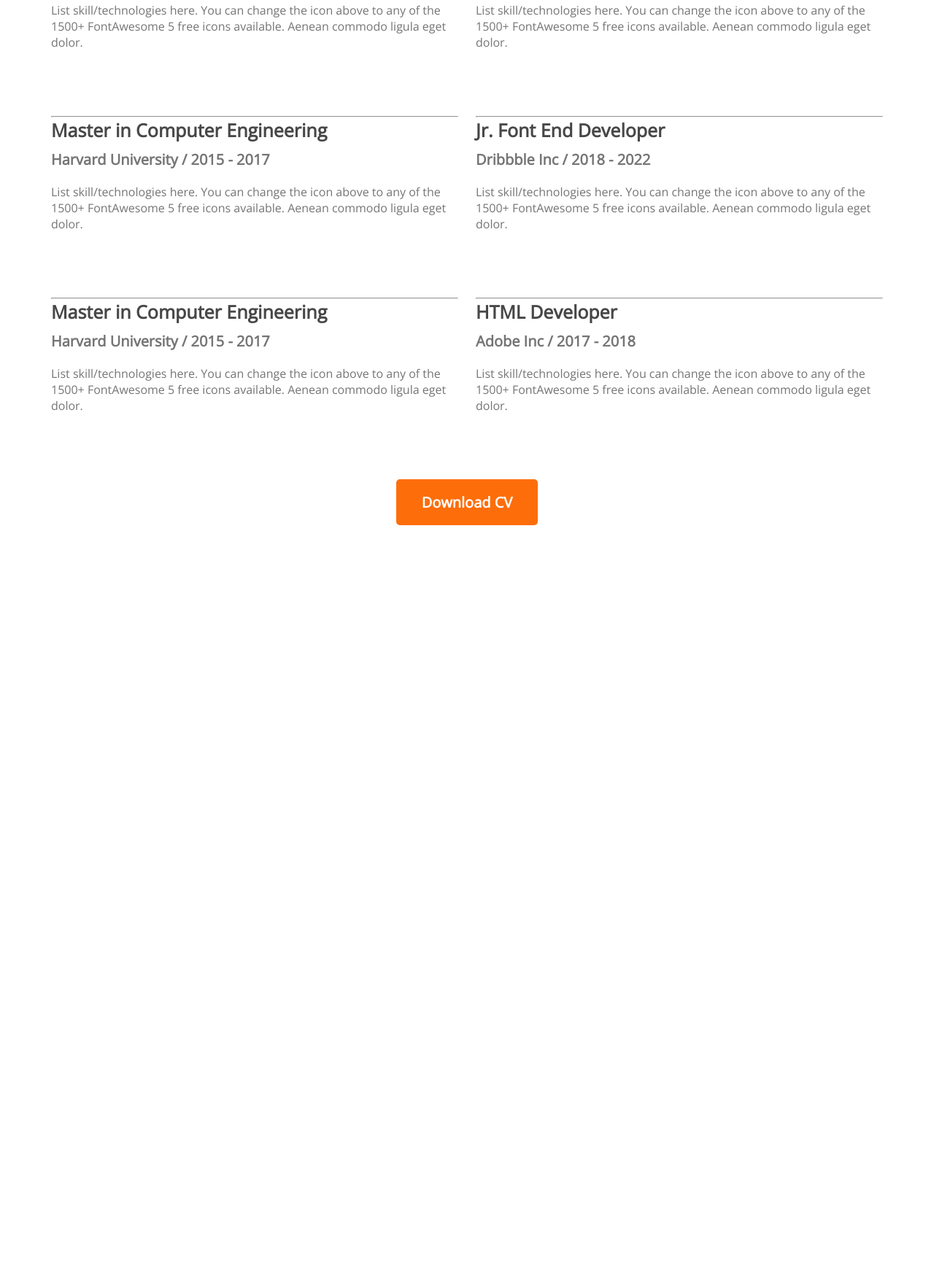
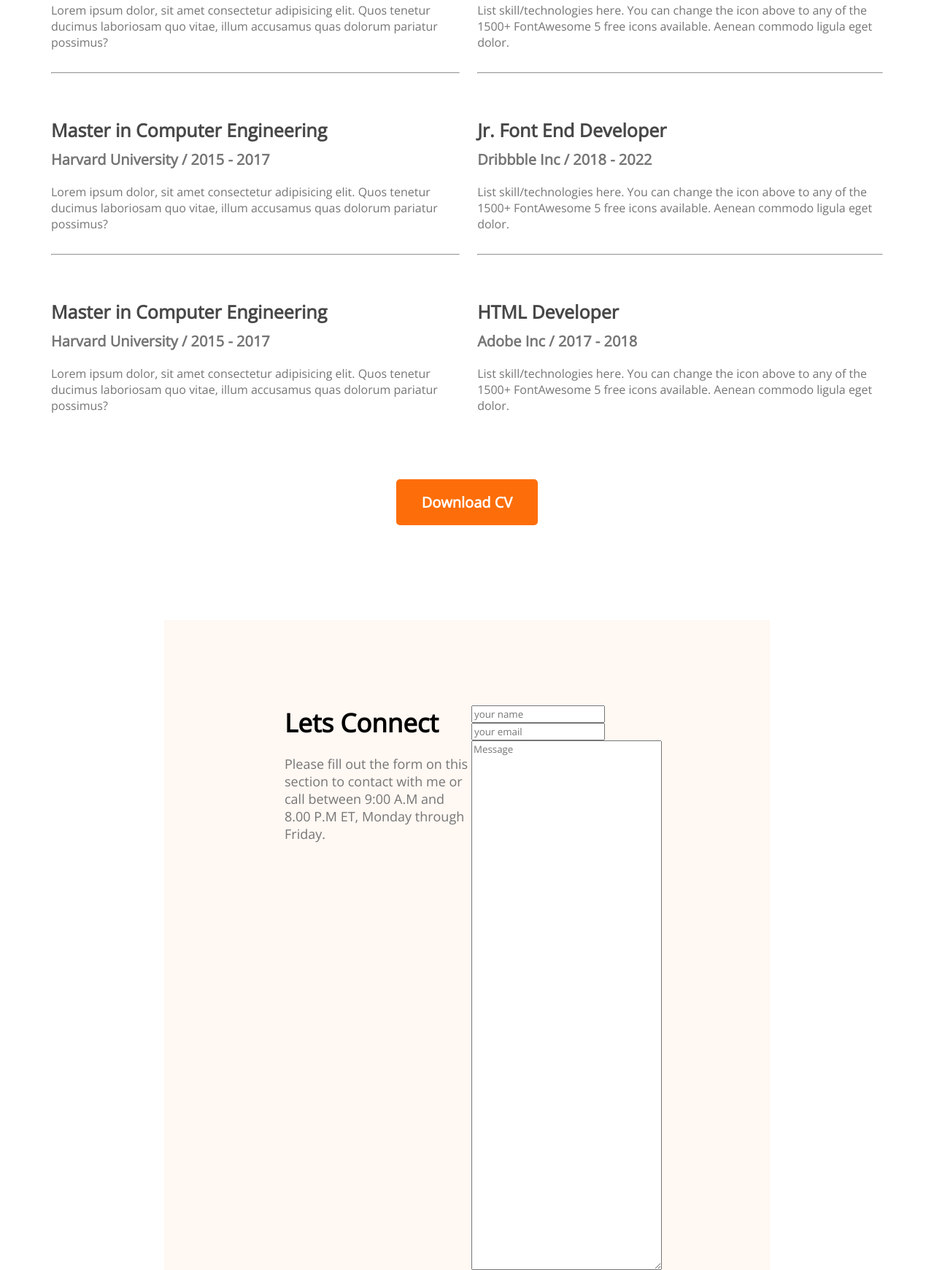
Before and after one commit to Fuad-221b/Portfolio-1, a plain HTML site: page index.html in a window 1280 px wide. Shown: the part 2645-4386 px from the top of the page at 73% size. Before the commit the page ends 3495 px from the top, so only its background shows below. Drawn offline with nearby package versions, Linux system fonts and the light colour scheme.

Commit message:
last stage

```diff
--- a/Portfolio-1.css
+++ b/Portfolio-1.css
@@ -7,7 +7,7 @@
 /* A problem may arise at header margin */
 header {
     background: #FFF8F3;
-    background-image: url(images/header_bg.png), url('images/developer.png');
+    background-image: url('images/header_bg.png'), url('images/developer.png');
     background-repeat: no-repeat;
     background-position: bottom right, left;
 }
@@ -218,3 +218,19 @@ main {
     text-align: center;
     margin-bottom: 130px;
 }
+footer{
+    margin: 50px 225px;
+    display: flex;
+    justify-content: space-between;
+    background: #FFF8F3;
+    height:780px;
+    padding: 117px 148px 145px 165px;
+}
+.footer-title{
+    margin-bottom:20px;
+    font-size: 35px;
+    line-height: 48px;
+}
+.footer-description{
+    margin-bottom:30px;
+}
--- a/index.html
+++ b/index.html
@@ -98,24 +98,23 @@
             <div class="edu">
                 <h2 class="my-edu">My education</h2>
                 <div class="degree">
-                      <p class="degree-title">Master in Computer Engineering</p>
-                      <p class="university">Harvard University / 2015 - 2017</p>
-                      <p class="degree-description">List skill/technologies here. You can change the icon above
-                        to any of the 1500+ FontAwesome 5 free icons available. Aenean commodo ligula eget dolor. </p>
+                    <div class="degree-title">Master in Computer Engineering</div>
+                    <div class="university">Harvard University / 2015 - 2017</div>
+                    <div class="description">Lorem ipsum dolor, sit amet consectetur adipisicing elit. Quos tenetur ducimus laboriosam quo vitae, illum accusamus quas dolorum pariatur possimus?</div>
+                    <hr>
                 </div>
+
+                <div class="degree">
+                    <div class="degree-title">Master in Computer Engineering</div>
+                    <div class="university">Harvard University / 2015 - 2017</div>
+                    <div class="description">Lorem ipsum dolor, sit amet consectetur adipisicing elit. Quos tenetur ducimus laboriosam quo vitae, illum accusamus quas dolorum pariatur possimus?</div>
                     <hr>
+                </div>
+
                 <div class="degree">
-                <p class="degree-title">Master in Computer Engineering</p>
-                <p class="university">Harvard University / 2015 - 2017</p>
-                <p class="degree-description">List skill/technologies here. You can change the icon above
-                to any of the 1500+ FontAwesome 5 free icons available. Aenean commodo ligula eget dolor.</p>
-           </div>
-           <hr>
-           <div class="degree">
-            <p class="degree-title">Master in Computer Engineering</p>
-            <p class="university">Harvard University / 2015 - 2017</p>
-            <p class="degree-description">List skill/technologies here. You can change the icon above
-            to any of the 1500+ FontAwesome 5 free icons available. Aenean commodo ligula eget dolor.</p>
+                    <div class="degree-title">Master in Computer Engineering</div>
+                    <div class="university">Harvard University / 2015 - 2017</div>
+                    <div class="description">Lorem ipsum dolor, sit amet consectetur adipisicing elit. Quos tenetur ducimus laboriosam quo vitae, illum accusamus quas dolorum pariatur possimus?</div>
                 </div>
             </div>
             <div class="exp">
@@ -125,16 +124,17 @@
                 <p class="placement">Apple Inc / 2020 - Current</p>
                 <p class="description ">List skill/technologies here. You can change the icon above
                 to any of the 1500+ FontAwesome 5 free icons available. Aenean commodo ligula eget dolor.</p>
+                <hr>
             </div>
-            <hr>
+
             <div class="job">
                 <p class="designation">Jr. Font End Developer</p>
                 <p class="placement">Dribbble Inc / 2018 - 2022</p>
                 <p class="description ">List skill/technologies here. You can change the icon above
                 to any of the 1500+ FontAwesome 5 free icons available. Aenean commodo ligula eget dolor.
                 </p>
+                <hr>
             </div>
-            <hr>
             <div class="job">
                 <p class="designation">HTML Developer</p>
                 <p class="placement">Adobe Inc / 2017 - 2018</p>
@@ -147,8 +147,23 @@
             <div class="btn">
             <button class="CV-btn">Download CV</button>
             </div>
+        </div>
     </section>
-
    </main>
+   <footer>
+    <div class="connect">
+        <h2 class=" footer-title" >Lets Connect</h2>
+        <div class="general-text footer-description">Please fill out the form on this section to contact with me or call between 9:00 A.M and 8.00 P.M ET, Monday through Friday.</div>
+    </div>
+    <div class="message">
+        <div class="input">
+            <input type="text" placeholder="your name">
+        </div>
+        <div class="input">
+            <input type="email" placeholder="your email">
+        </div>
+        <textarea name="" id="" cols="30" rows="40" placeholder="Message"></textarea>
+    </div>
+   </footer>
 </body>
 </html>
```
Lines whose indentation alone changed are shown as unchanged.
